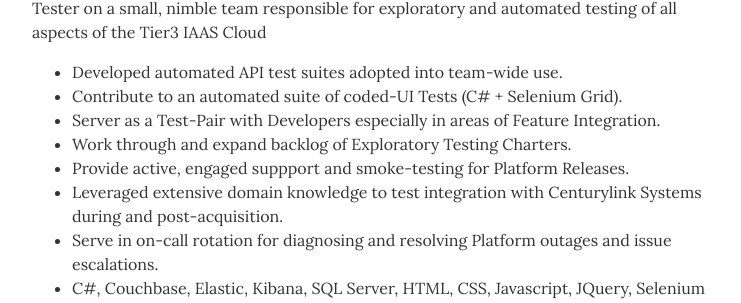
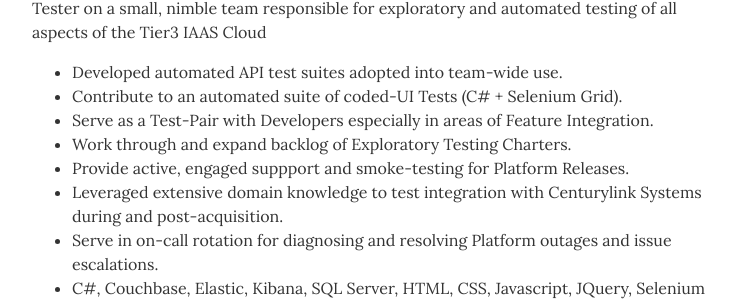
Before and after one commit to rharmaning/rharmaning.github.io, a Jekyll site: the page built from index.html, in a window 1280 px wide and 900 px high, scrolled down 1102 px. Shown: the part 150-453 px from the top of the window, without its empty margins (268-1009 px from the left). Built offline with Jekyll 4.4.1, drawn with Linux system fonts in a browser that asks for light colours.

Commit message:
fix typo

```diff
--- a/_layouts/resume.html
+++ b/_layouts/resume.html
@@ -90,7 +90,7 @@
           <ul class="resume-item-list">
             <li>Developed automated API test suites adopted into team-wide use.</li>
             <li>Contribute to an automated suite of coded-UI Tests (C# + Selenium Grid).</li>
-            <li>Server as a Test-Pair with Developers especially in areas of Feature Integration.</li>
+            <li>Serve as a Test-Pair with Developers especially in areas of Feature Integration.</li>
             <li>Work through and expand backlog of Exploratory Testing Charters.</li>
             <li>Provide active, engaged suppport and smoke-testing for Platform Releases.</li>
             <li>Leveraged extensive domain knowledge to test integration with Centurylink Systems during and post-acquisition.</li>
```
